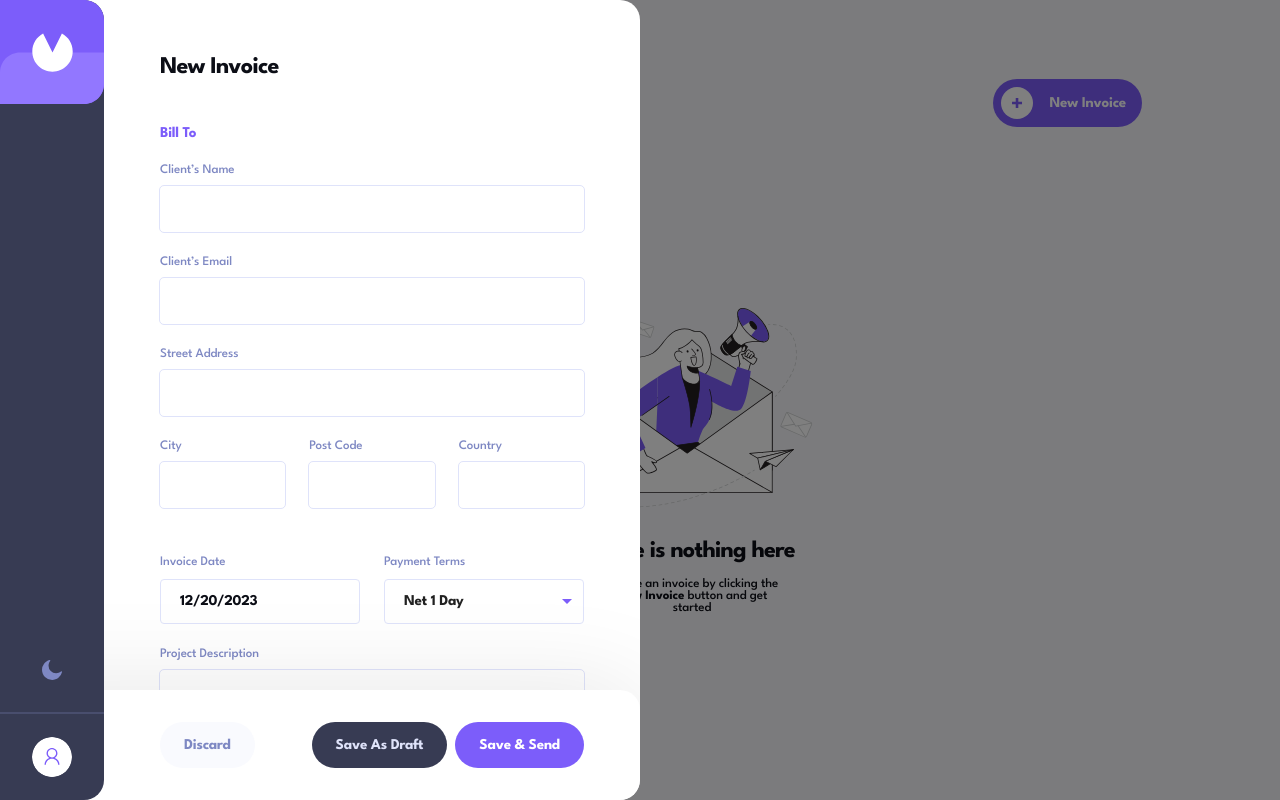
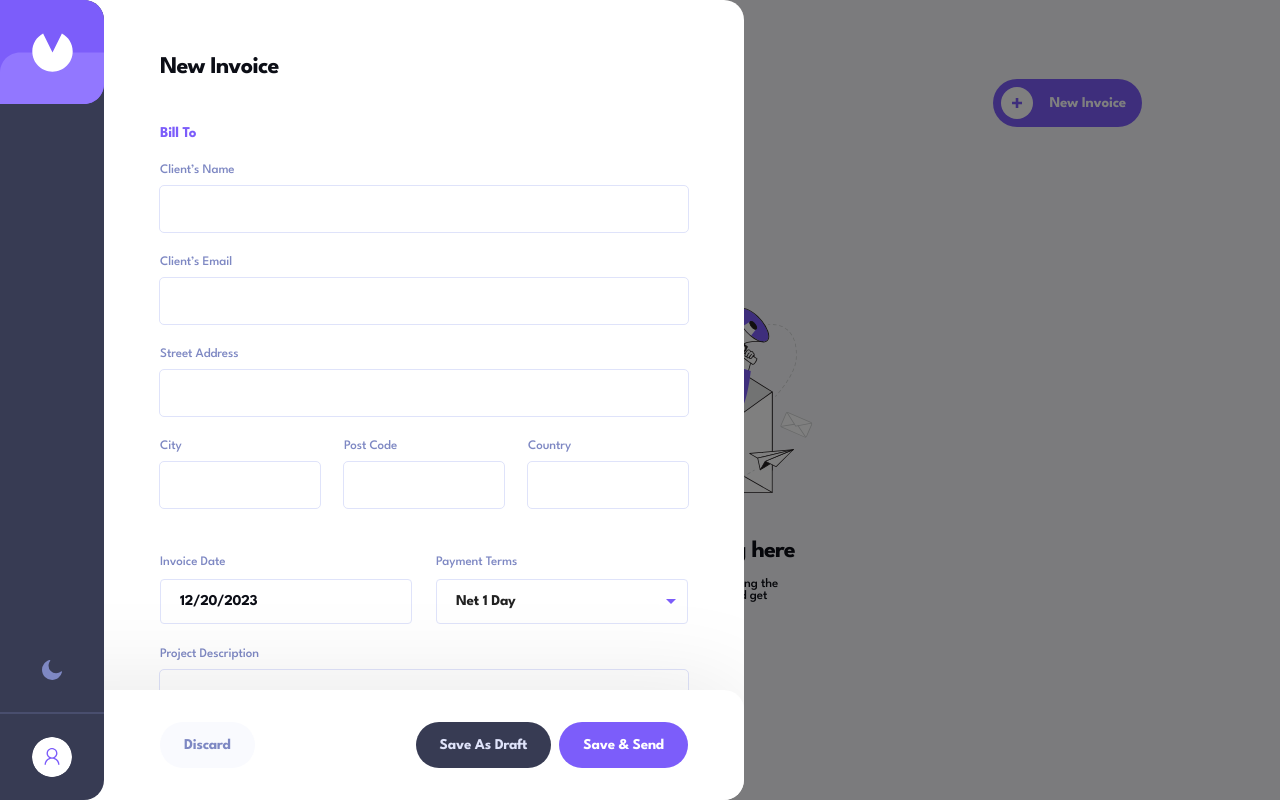
Before and after one commit to shahroz769/invoice-app, a React (Vite) app: page / in a window 1280 px wide. Both pictures are taken after a click on the button "New Invoice". Built offline with nearby package versions, Linux system fonts and the light colour scheme.

Commit message:
Animated Invoice Panel

```diff
--- a/src/Components/Button.jsx
+++ b/src/Components/Button.jsx
@@ -7,6 +7,7 @@ const Button = ({ text, bgColor, color, onClick, img }) => {
             variant="contained"
             onClick={onClick || null}
             sx={{
+                whiteSpace: "nowrap",
                 textTransform: "capitalize",
                 backgroundColor: bgColor || "var(--1)",
                 boxShadow: "none",
--- a/src/Components/InvoicePanel.jsx
+++ b/src/Components/InvoicePanel.jsx
@@ -7,6 +7,7 @@ import dayjs from "dayjs";
 import Button from "./Button.jsx";
 import { IconButton } from "@mui/material";
 import { useState } from "react";
+import { motion, AnimatePresence } from "framer-motion";
 
 const InvoicePanel = ({ isOpen, onClose }) => {
     const [isHovered, setIsHovered] = useState(false);
@@ -43,7 +44,7 @@ const InvoicePanel = ({ isOpen, onClose }) => {
             items: [{ itemName: "", qty: "", price: "" }],
         },
         validationSchema: invoicePanelDataSchema,
-        onSubmit: (values) => {
+        onSubmit: (values, actions) => {
             console.log("Form values:", values);
             actions.resetForm();
         },
@@ -69,14 +70,38 @@ const InvoicePanel = ({ isOpen, onClose }) => {
     };
 
     return (
-        <>
+        <AnimatePresence>
             {isOpen && (
                 <form onSubmit={handleSubmit}>
                     <div
                         onClick={onClose}
                         className="invoice-panel-background"
                     ></div>
-                    <div className="invoice-panel-parent">
+                    <motion.div
+                        key="invoice-panel"
+                        initial={{ x: "-100%", opacity: 0, width: "400px" }}
+                        animate={{
+                            x: 0,
+                            transition: {
+                                type: "spring",
+                                stiffness: 250,
+                                damping: 40,
+                            },
+                            opacity: 1,
+                            width: "calc(50% + 104px)",
+                        }}
+                        exit={{
+                            opacity: 0,
+                            x: "-100%",
+                            transition: {
+                                type: "spring",
+                                stiffness: 250,
+                                damping: 50,
+                            },
+                            width: 0,
+                        }}
+                        className="invoice-panel-parent"
+                    >
                         <div className="invoice-panel-main">
                             <h2>New Invoice</h2>
                             <h4 style={{ color: "var(--1)" }}>Bill To</h4>
@@ -346,10 +371,10 @@ const InvoicePanel = ({ isOpen, onClose }) => {
                                 </div> */}
                             </div>
                         </div>
-                    </div>
+                    </motion.div>
                 </form>
             )}
-        </>
+        </AnimatePresence>
     );
 };
 
--- a/src/Components/css/invoicepanel.css
+++ b/src/Components/css/invoicepanel.css
@@ -1,7 +1,7 @@
 .invoice-panel-parent {
     background-color: var(--0);
     height: 100svh;
-    width: 50%;
+    width: calc(50% + 104px);
     position: fixed;
     top: 0;
     left: 0;
--- a/src/Pages/Home.jsx
+++ b/src/Pages/Home.jsx
@@ -6,6 +6,8 @@ import SidePanel from "../Components/SidePanel";
 import Invoice from "../Components/invoice";
 import InvoicePanel from "../Components/InvoicePanel";
 import Button from "../Components/Button";
+import { AnimatePresence } from "framer-motion";
+
 const Home = () => {
     const [showInvoicePanel, setShowInvoicePanel] = useState(false);
     const toggleInvoicePanel = () => {
@@ -14,10 +16,15 @@ const Home = () => {
     return (
         <>
             <SidePanel />
-            <InvoicePanel
-                isOpen={showInvoicePanel}
-                onClose={toggleInvoicePanel}
-            />
+            <AnimatePresence>
+                {showInvoicePanel && (
+                    <InvoicePanel
+                        key="invoice-panel"
+                        isOpen={showInvoicePanel}
+                        onClose={toggleInvoicePanel}
+                    />
+                )}
+            </AnimatePresence>
             <div className="invoices-parent">
                 <div className="invoices-head">
                     <div className="invoices-title">
```
